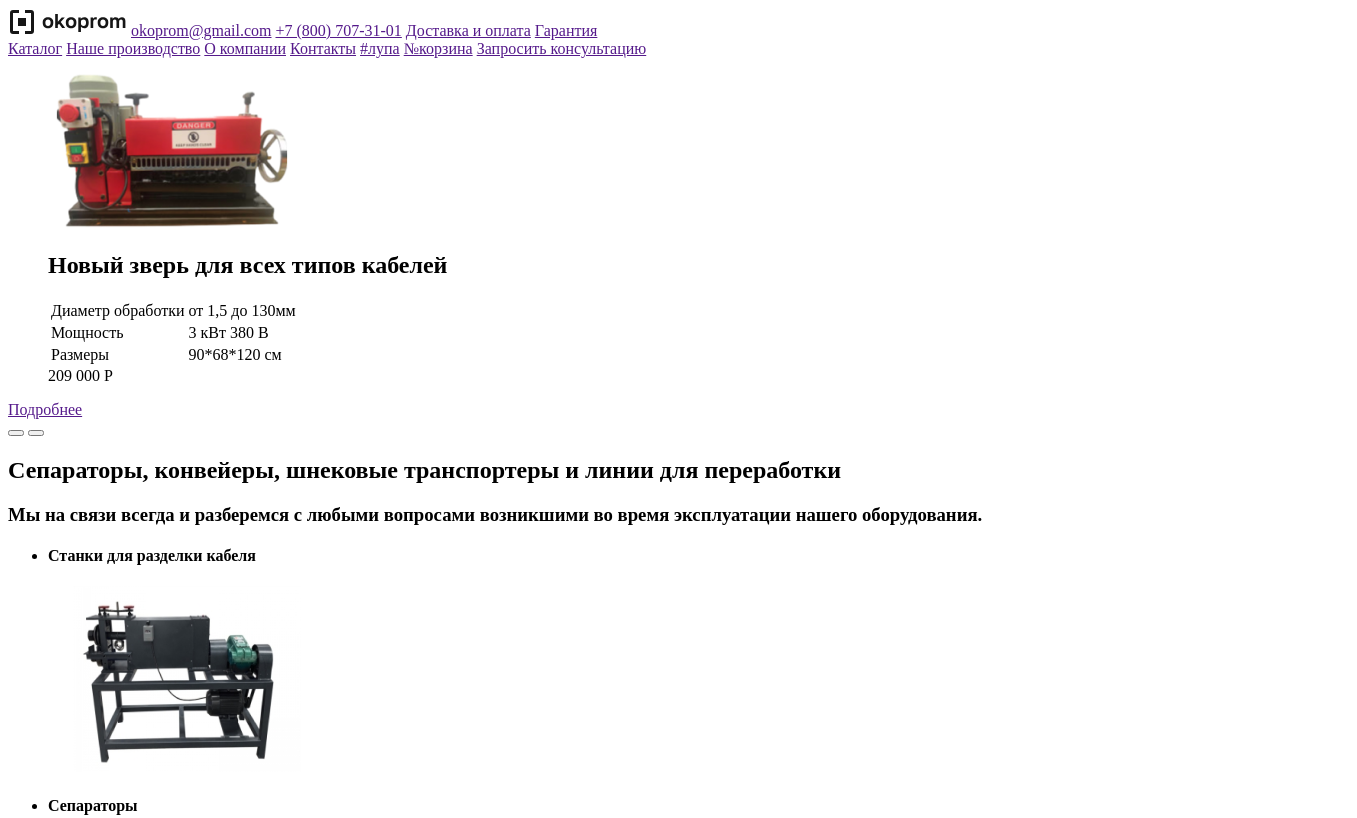
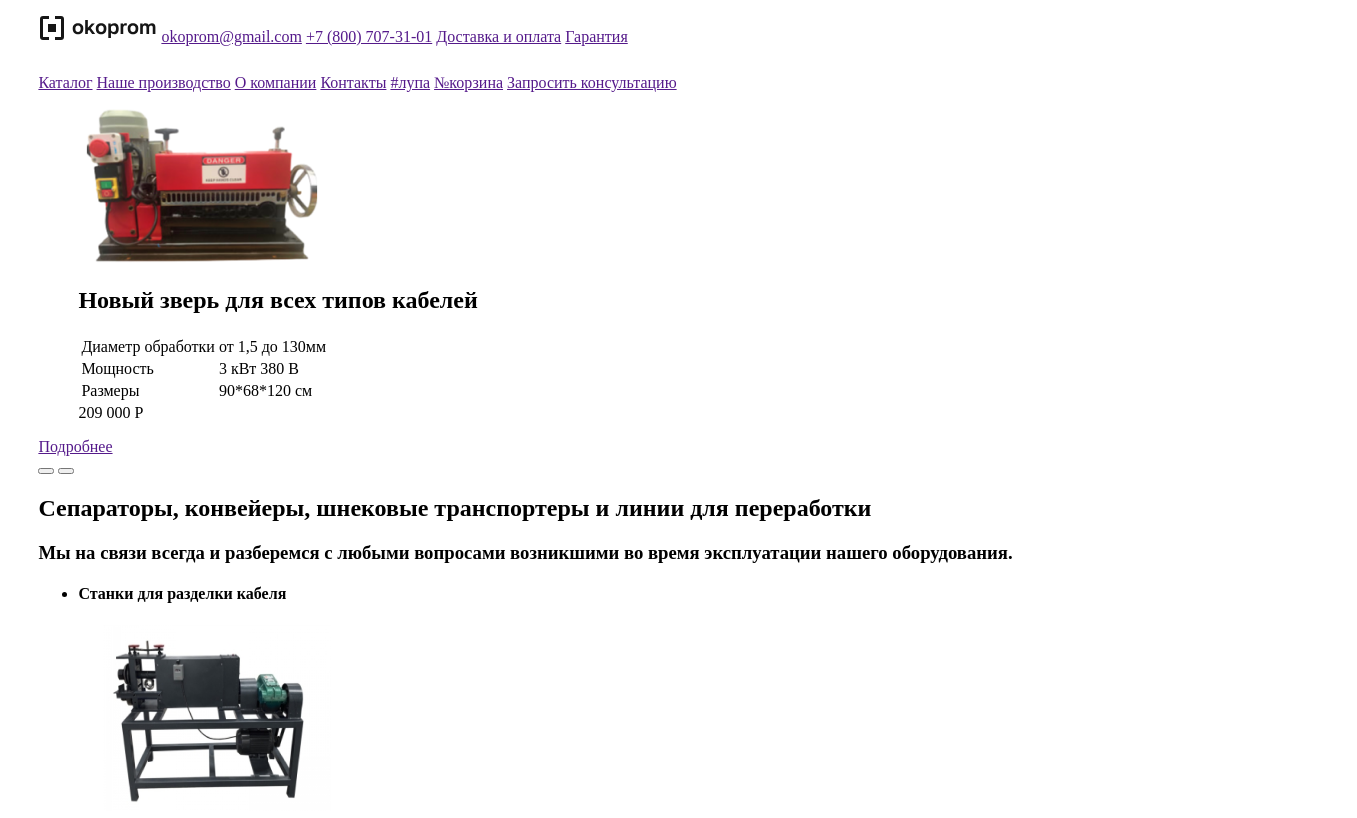
Before and after one commit to Hiagar11/SandBox_Traning, a website built with webpack: page src/index.html in a window 1280 px wide. Shown: the top 818 px of the page, 1357 px wide, since content can reach past the window. Built offline with nearby package versions, Linux system fonts and the light colour scheme.

Commit message:
Раскидали файлы по стилям, добавили цвета

```diff
--- a/package.json
+++ b/package.json
@@ -32,6 +32,7 @@
     "sass-loader": "^12.6.0",
     "style-loader": "^3.3.1",
     "webpack": "^5.70.0",
+    "webpack-append": "^0.1.2",
     "webpack-cli": "^4.9.2",
     "webpack-dev-server": "^4.7.4"
   }
--- a/src/styles/_global.scss
+++ b/src/styles/_global.scss
@@ -0,0 +1,35 @@
+// Глобальные цвета\схема цветов
+
+//Слайдер
+$backgroundSection: rgba(32, 34, 38, 1);
+$borderSlider: rgba(54, 56, 60, 1);
+// Текст
+$TextSubTitle: rgba(117, 117, 117, 1);
+$TextTitle: rgba(22, 22, 22, 1);
+// Фон разных элементов
+$ImageFon: rgba(244, 245, 248, 1);
+$HtmlFon: rgba(255, 255, 255, 1);
+
+// общее поведение
+
+
+
+
+// Общий адаптив
+@import "mixins";
+.header__container, .main__container, .footer__container {
+  width: 100%;
+  @include mobile {
+    padding: 14px 5%;
+  }
+  @include tablet {
+    padding: 22px 10%;
+  }
+  @include laptop {
+    padding:14px 3%;
+  }
+  @include desktop {
+    padding:14px 3%;
+  }
+
+}
--- a/src/styles/footer.scss
+++ b/src/styles/footer.scss
@@ -0,0 +1,15 @@
+@import "mixins";
+.footer {
+  @include mobile {
+
+  }
+  @include tablet {
+
+  }
+  @include laptop {
+
+  }
+  @include desktop {
+
+  }
+}
--- a/src/styles/header.scss
+++ b/src/styles/header.scss
@@ -0,0 +1,16 @@
+@import "mixins";
+
+.header {
+  @include mobile {
+
+  }
+  @include tablet {
+
+  }
+  @include laptop {
+
+  }
+  @include desktop {
+
+  }
+}
--- a/src/styles/index.scss
+++ b/src/styles/index.scss
@@ -1,5 +1,8 @@
 @use 'fonts';
 @use 'global';
+
 @use 'header';
 @use 'main';
 @use 'footer';
+
+@use 'normalize.css';
--- a/src/styles/main.scss
+++ b/src/styles/main.scss
@@ -0,0 +1,15 @@
+@import "mixins";
+.main {
+  @include mobile {
+
+  }
+  @include tablet {
+
+  }
+  @include laptop {
+
+  }
+  @include desktop {
+
+  }
+}
--- /dev/null
+++ b/src/styles/mixins.scss
@@ -0,0 +1,24 @@
+//mobile
+@mixin mobile {
+  @media screen and (max-width: 320px) {
+    @content
+  }
+}
+// tablet
+@mixin tablet {
+  @media screen and (min-width: 321px) and (max-width: 768px) {
+    @content
+  }
+}
+//laptop
+@mixin laptop {
+  @media screen and (min-width: 769px) and (max-width: 1024px) {
+    @content
+  }
+}
+//desktop
+@mixin desktop {
+  @media screen and (min-width: 1024px) {
+    @content
+  }
+}
--- a/webpack.config.js
+++ b/webpack.config.js
@@ -1,5 +1,6 @@
 const htmlWebpackPlugin = require('html-webpack-plugin');
 const MiniCssExtractPlugin = require('mini-css-extract-plugin');
+const libImport = '@import "./mixins";';
 
 let mode = 'development';
 if (process.env.NODE_ENV === 'production') {
@@ -49,7 +50,7 @@ module.exports = {
                             }
                         }
                     },
-                    "sass-loader"
+                    "sass-loader",
                 ]
             },
             {
```
Also changed, not shown: src/styles/normalize.css (added), 1 other file.
